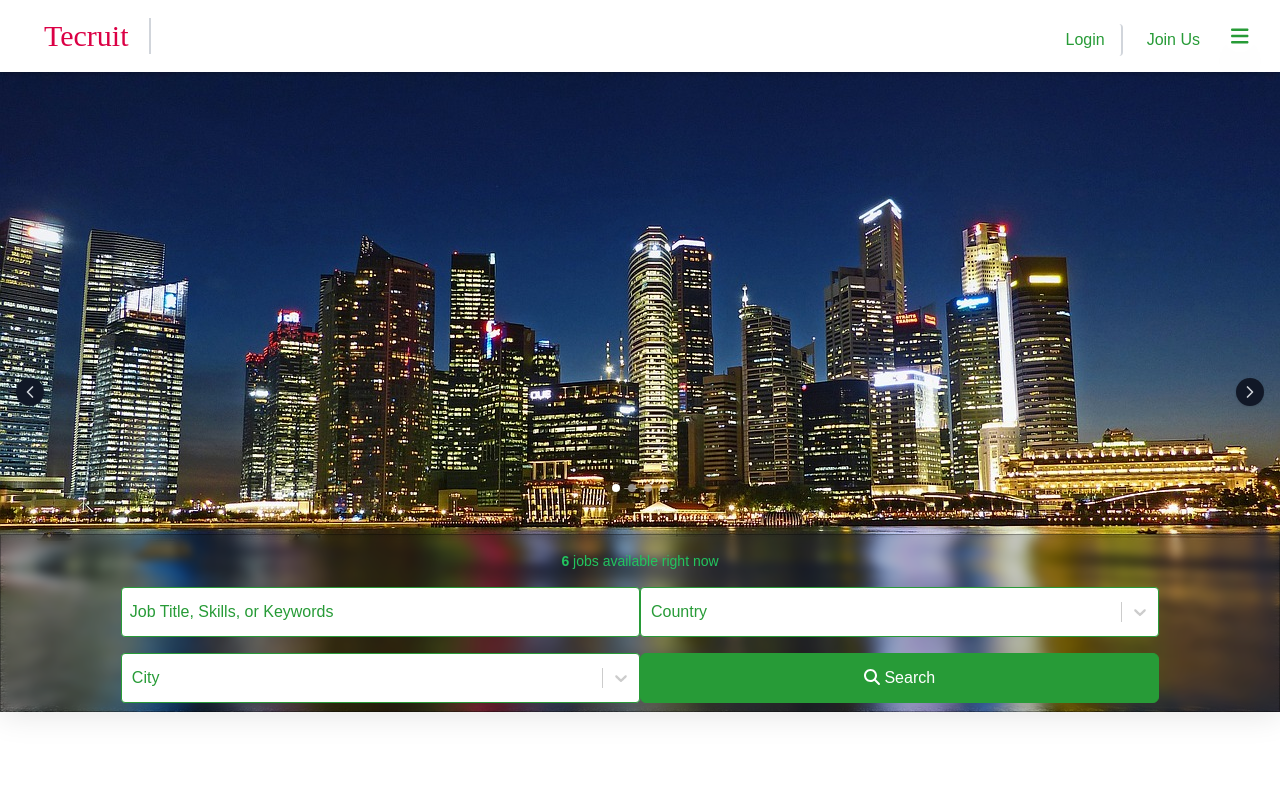
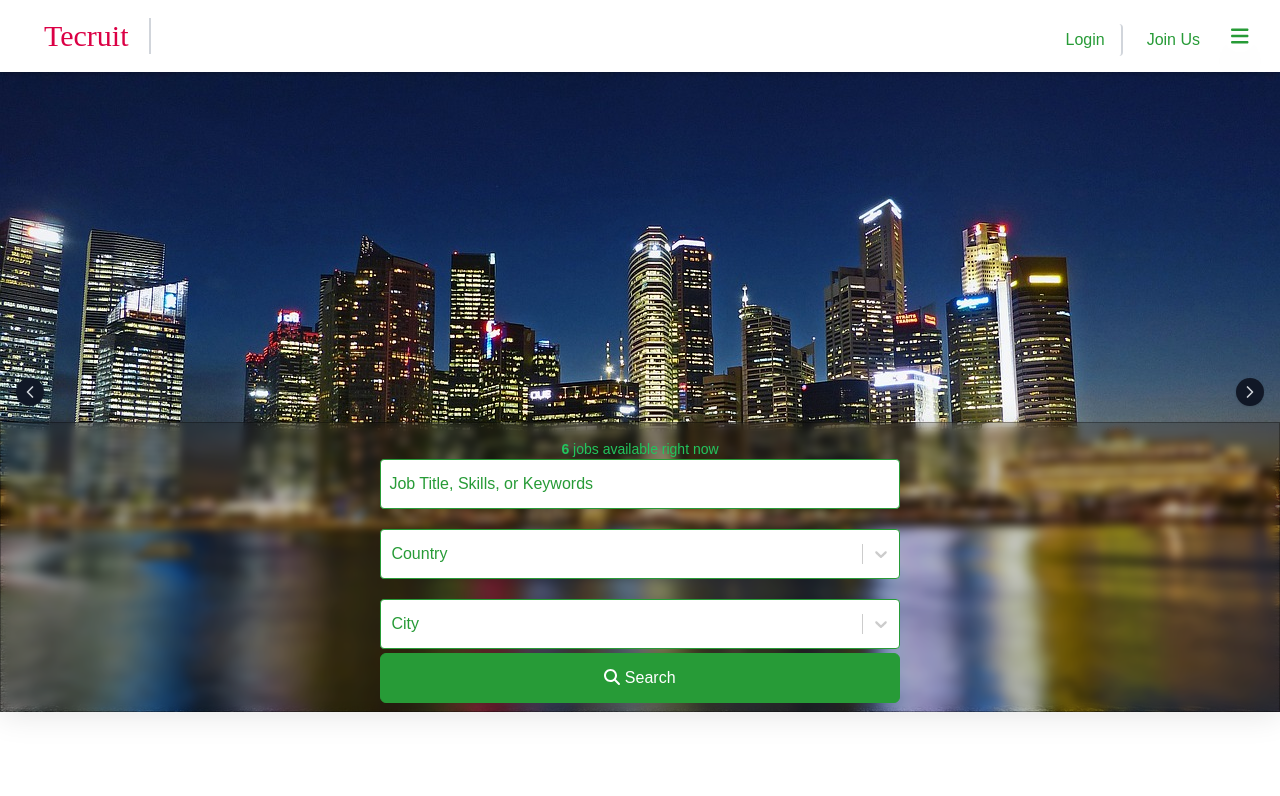
Before and after one commit to Rashadul-Haque-JS/tecruit-media, a React (Create React App) app: page / in a window 1280 px wide. Shown: the top 796 px of the page. Built offline with nearby package versions, Linux system fonts and the light colour scheme; a web font is replaced by a local one.

Commit message:
Updated with styling

```diff
--- a/src/components/home/SearchComponent.js
+++ b/src/components/home/SearchComponent.js
@@ -51,7 +51,7 @@ const SearchComponent = () => {
         <span className="font-bold text-md">{jobList?.length}</span> jobs
         available right now
       </p>
-      <div className="flex justify-center items-center flex-wrap z-40 w-5/6 sm:w-full">
+      <div className="flex justify-center items-center flex-wrap z-40 w-5/6 sm:w-full lg:gap-0 xl:gap-1">
         <input
           type="text"
           name="query"
@@ -93,7 +93,7 @@ const SearchComponent = () => {
         />
         <button
           onClick={handleSearch}
-          className="bg-tecruitPrimary text-tecruitSecondary px-3 py-3 rounded-r-md md:rounded-l-md hover:bg-green-600 sm:w-full sm:rounded-md sm:mt-4 md:w-1/2  border border-tecruitPrimary"
+          className="bg-tecruitPrimary text-tecruitSecondary px-3 py-3 rounded-r-md md:rounded-l-md xl:rounded-md hover:bg-green-600 sm:w-full sm:rounded-md sm:mt-4 md:w-1/2  border border-tecruitPrimary"
         >
           <FontAwesomeIcon icon={faMagnifyingGlass} /> Search
         </button>
```
